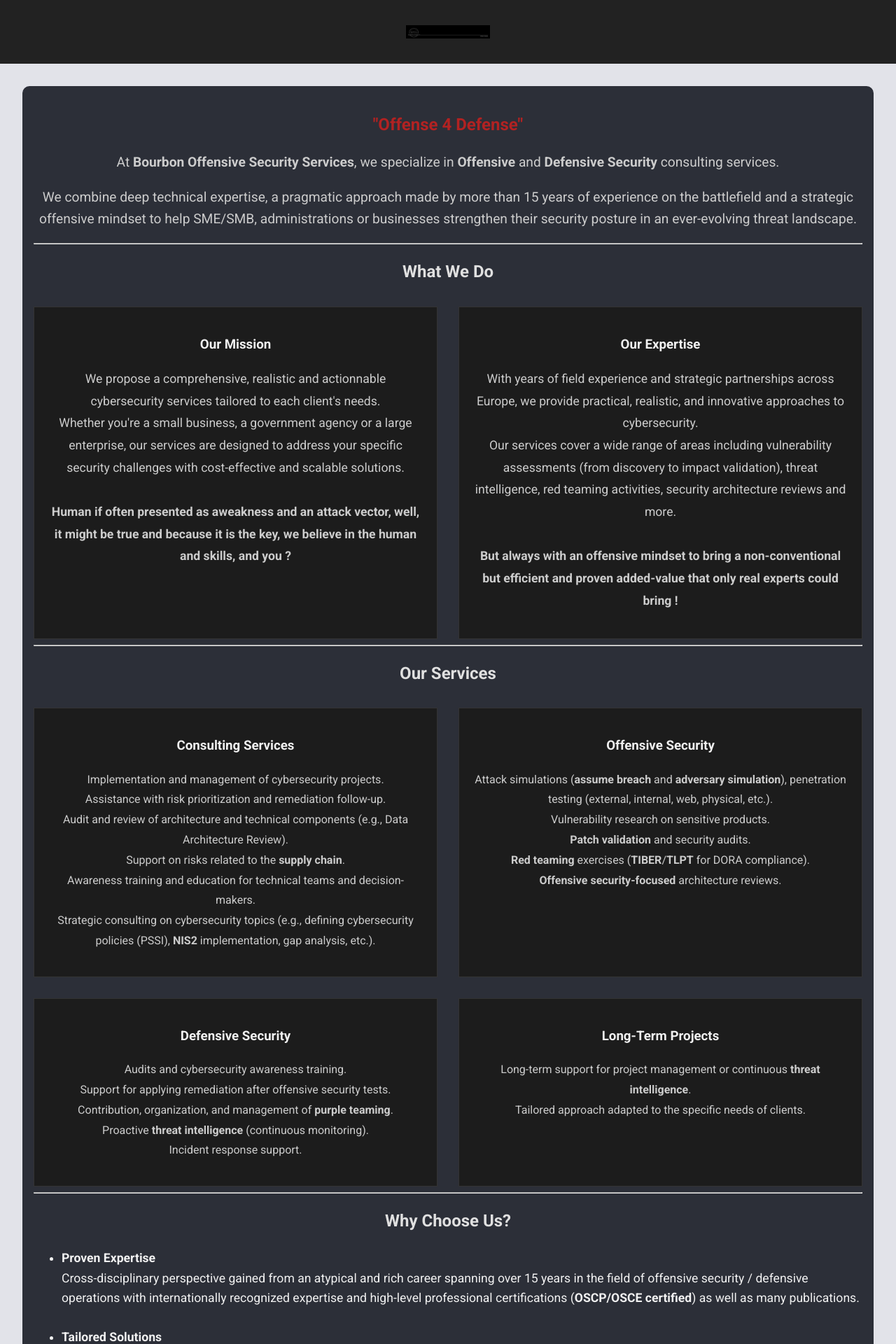
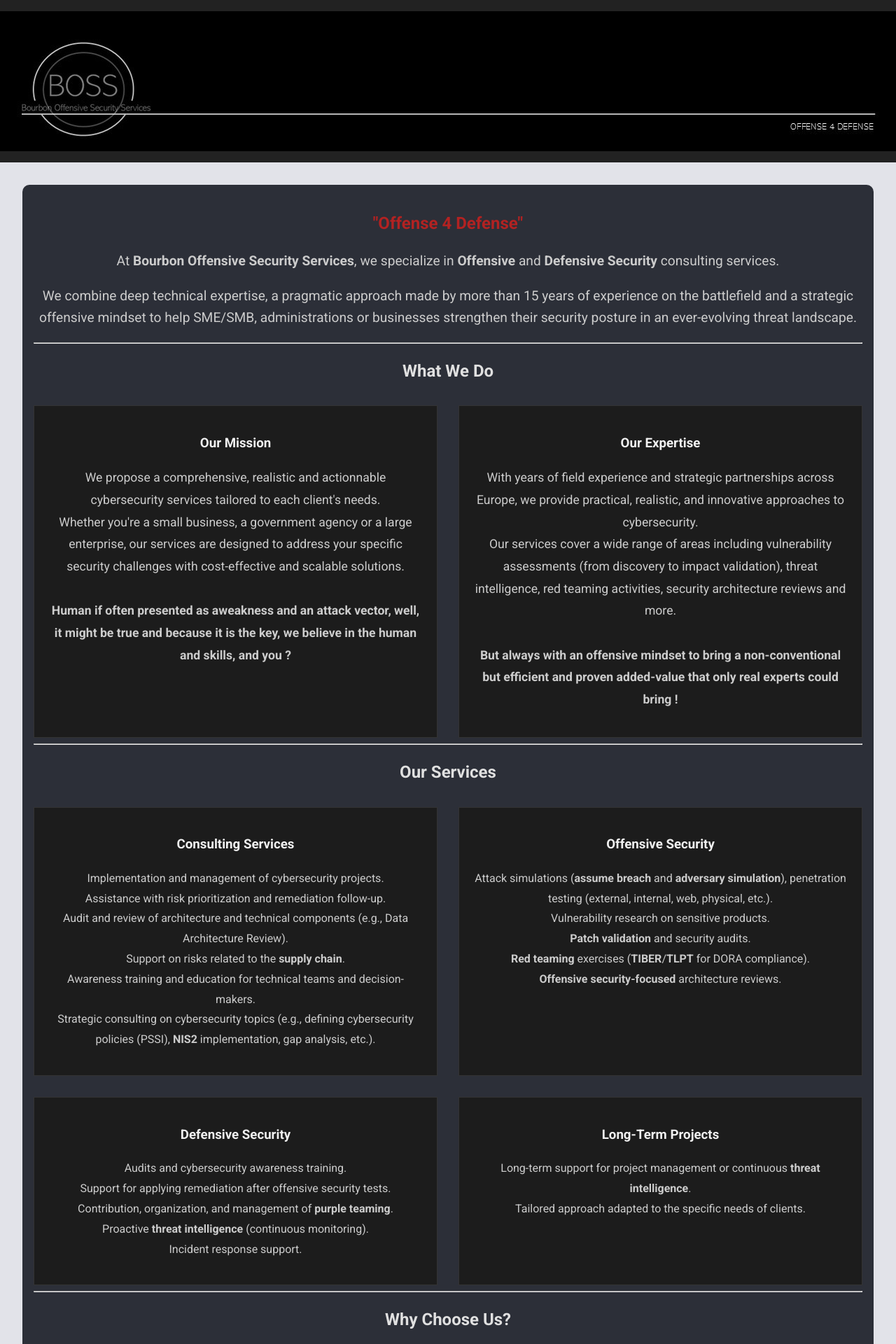
Before and after one commit to kmkz/BOSS.github.io, a Jekyll site: the page built from index.md, in a window 1280 px wide. Shown: the top 1920 px of the page at 70% size. Built offline with Jekyll 4.4.1, drawn with Linux system fonts in a browser that asks for light colours.

Commit message:
css party

```diff
--- a/_layouts/default.html
+++ b/_layouts/default.html
@@ -106,9 +106,10 @@
 
 
     .logo {
-    width: 120px; /* ajuste la taille selon tes besoins */
-    display: block;
-    margin: 20px auto; /* centré avec un peu d'espace */
+      width: 100%;
+      height: auto;
+      display: block;
+      object-fit: contain; /* ou "cover" selon le rendu souhaité */
   }
 
   </style>
```
